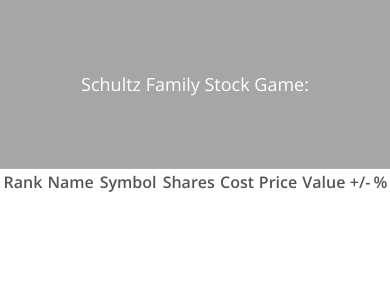
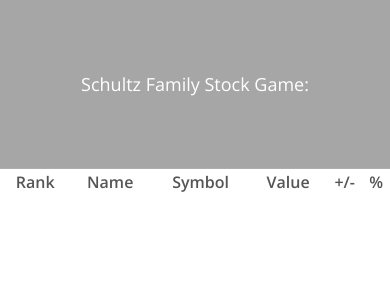
Before and after one commit to nealdeters/schultz-stock-game, a PHP site: page /index.html in a window 390 px wide. Shown: the top 300 px of the page. Run offline with PHP 8.4, Linux system fonts and the light colour scheme; lists and menus that the app fills with data are empty; some libraries are stand-ins or nearby versions.

Commit message:
added media query to hide columns on mobile

```diff
--- a/app.js
+++ b/app.js
@@ -167,9 +167,9 @@ var UIController = (function(){
             case 'gainLoss':
               element = document.createElement('td');
               if(obj[key] > 0){
-                element.className = 'list-item income__title gainLoss';
+                element.className = 'list-item income__title gainLoss ' + key;
               } else {
-                element.className = 'list-item expenses__title gainLoss';
+                element.className = 'list-item expenses__title gainLoss ' + key;
               }
 
               element.textContent = obj[key];
@@ -179,13 +179,13 @@ var UIController = (function(){
               element = document.createElement('td');
               element.setAttribute('target', '_blank');
               element.setAttribute('href', urlCall.yahooFinance + obj[key]);
-              element.className = 'list-item';
+              element.className = 'list-item ' + key;
               element.textContent = obj[key];
               break;
 
             default:
               element = document.createElement('td');
-              element.className = 'list-item';
+              element.className = 'list-item ' + key;
               element.textContent = obj[key];
           }
 
--- a/index.html
+++ b/index.html
@@ -3,7 +3,8 @@
     <head>
         <meta charset="UTF-8">
         <link href="https://fonts.googleapis.com/css?family=Open+Sans:100,300,400,600" rel="stylesheet" type="text/css">
-        <meta name="viewport" content="width=device-width, height=device-height, initial-scale=1">
+        <!-- <meta name="viewport" content="width=device-width, height=device-height, initial-scale=1"> -->
+        <meta content="width=device-width, initial-scale=1" name="viewport" />
         <link type="text/css" rel="stylesheet" href="style.css">
         <script src="https://rawgit.com/moment/moment/2.22.1/min/moment.min.js"></script>
         <title>Schultz Family Stock Game</title>
@@ -39,15 +40,15 @@
 
             <table class="table">
               <thead>
-                <th>Rank</th>
-                <th>Name</th>
-                <th>Symbol</th>
-                <th>Shares</th>
-                <th>Cost</th>
-                <th>Price</th>
-                <th>Value</th>
-                <th>+/-</th>
-                <th>%</th>
+                <th class="rank">Rank</th>
+                <th class="fullName">Name</th>
+                <th class="symbol">Symbol</th>
+                <th class="shares">Shares</th>
+                <th class="cost">Cost</th>
+                <th class="price">Price</th>
+                <th class="value">Value</th>
+                <th class="gainLoss">+/-</th>
+                <th class="percentChange">%</th>
               </thead>
               <tbody class="table-body"></tbody>
             </table>
--- a/style.css
+++ b/style.css
@@ -184,3 +184,10 @@ h2 {
     width: 32px;
     text-align: center;
 }
+
+
+@media only screen and (max-width: 600px) {
+    .shares, .cost, .price {
+        display: none;
+    }
+}
```
